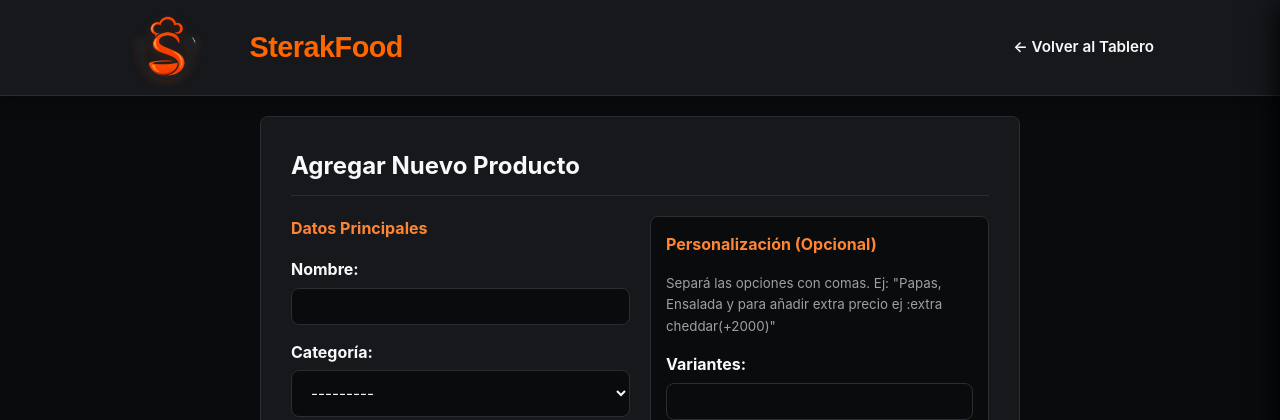
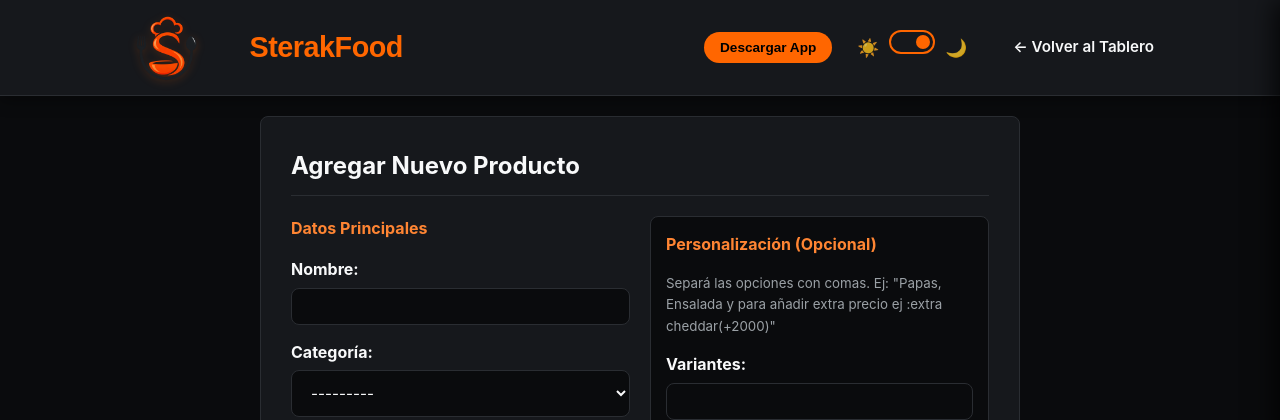
Before and after one commit to Falvarez19/-SterakFood, a Django app: page /dashboard/agregar/ in a window 1280 px wide. Shown: the top 420 px of the page. Run offline with Django 5.2, Linux system fonts and the light colour scheme; data comes from the database, SQL or seed files in the repository; both versions use the stored data as it was after the commit; some libraries are stand-ins or nearby versions.

Commit message:
arreglando boton

```diff
--- a/pedidos/static/css/estilos.css
+++ b/pedidos/static/css/estilos.css
@@ -111,8 +111,58 @@ body {
 .btn-instalar-app:hover { background-color: var(--naranja-brillo); transform: scale(1.05); }
 .btn-pagar-block { display: block; width: 100%; text-align: center; background-color: var(--naranja-sterak); color: #000 !important; padding: 14px 20px; border-radius: 12px; text-decoration: none; font-weight: 900; font-size: 1.1rem; margin-top: 15px; box-shadow: 0 4px 15px rgba(255, 102, 0, 0.2); transition: transform 0.2s ease, background-color 0.2s ease; border: none; cursor: pointer; }
 .btn-pagar-block:hover { background-color: var(--naranja-brillo); transform: translateY(-2px); box-shadow: 0 6px 20px rgba(255, 102, 0, 0.3); }
-.switch, .theme-switch-wrapper { display: none; }
+.switch, .theme-switch-wrapper { display: flex;  }
+.theme-switch-wrapper {
+    display: flex;
+    align-items: center;
+    gap: 10px;
+    margin-right: 15px;
+}
 
+.icono-clima {
+    font-size: 1.1rem;
+    line-height: 1;
+    opacity: 0.8;
+}
+
+.switch {
+    position: relative;
+    display: inline-block;
+    width: 46px;
+    height: 24px;
+}
+
+/* Acá está la clave: !important para forzar que se oculte */
+.theme-switch-wrapper .switch input[type="checkbox"] {
+    display: none !important;
+    appearance: none !important;
+    -webkit-appearance: none !important;
+}
+.slider {
+    position: absolute;
+    cursor: pointer;
+    top: 0; left: 0; right: 0; bottom: 0;
+    background-color: transparent;
+    border: 2px solid var(--naranja-sterak);
+    border-radius: 24px;
+    transition: 0.3s ease;
+}
+
+.slider:before {
+    position: absolute;
+    content: "";
+    height: 14px;
+    width: 14px;
+    left: 3px;
+    bottom: 3px;
+    background-color: var(--naranja-sterak);
+    border-radius: 50%;
+    transition: 0.3s ease;
+}
+
+input:checked + .slider:before {
+    transform: translateX(22px);
+}
 /* ==========================================================================
    5. GRILLA DE PUESTOS
    ========================================================================== */
--- a/pedidos/templates/pedidos/base.html
+++ b/pedidos/templates/pedidos/base.html
@@ -45,7 +45,7 @@
             </a>
 
             <div class="nav-acciones">
-                <button id="btn-instalar-nav" class="btn-instalar-app" style="display: none;">
+                <button id="btn-instalar-nav" class="btn-instalar-app" style>
                     Descargar App
                 </button>
 
```
Also changed, not shown: other parts of pedidos/static/css/estilos.css (+24 -15 lines), db.sqlite3.
